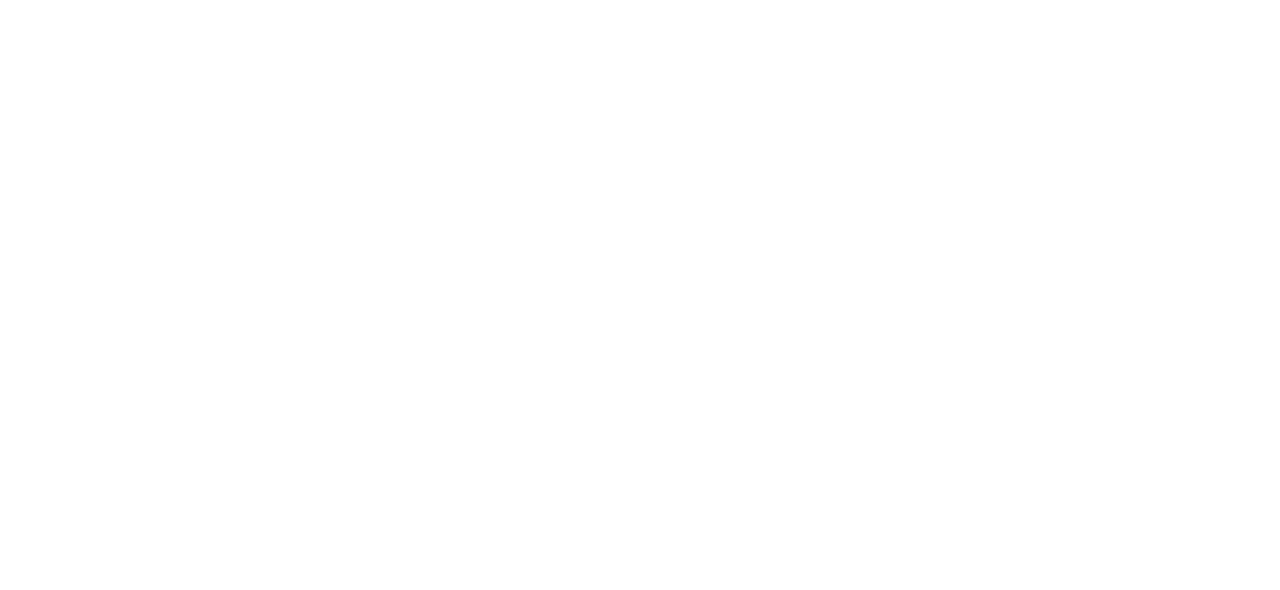
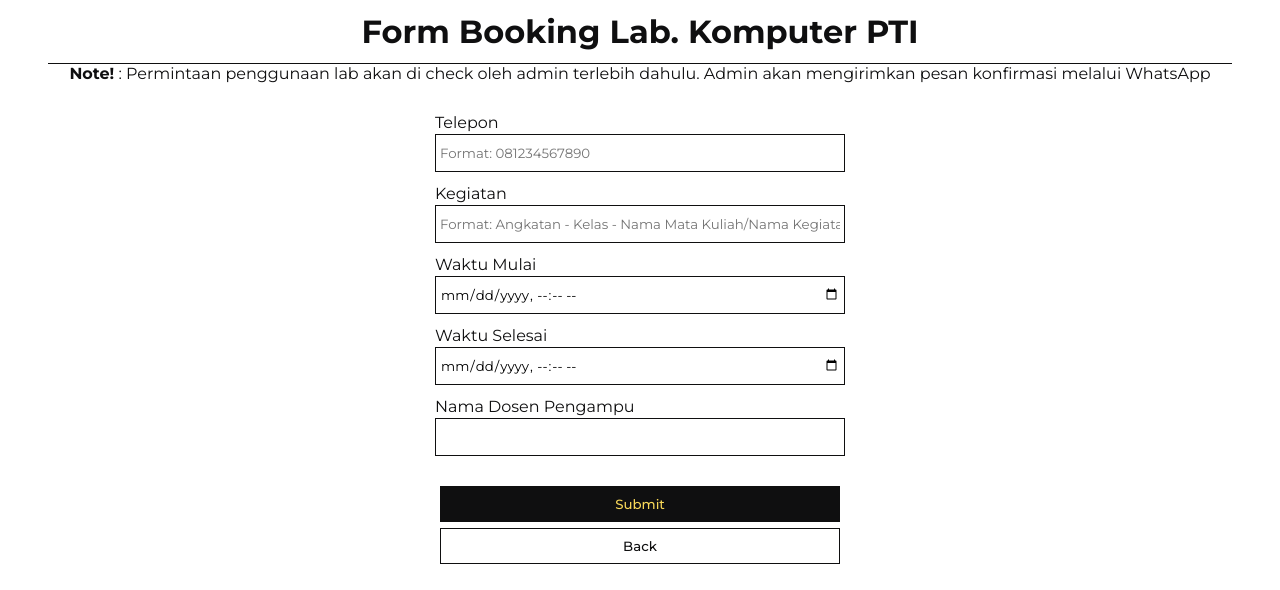
Before and after one commit to LutfiNR/LaBooking, a plain HTML site: page frontend/booking.html in a window 1280 px wide. Drawn offline with Linux system fonts and the light colour scheme; sample sign-in values are in the browser's storage.

Commit message:
Final Project done

```diff
--- a/frontend/booking.html
+++ b/frontend/booking.html
@@ -18,7 +18,68 @@
   </head>
   <body>
     <main>
-     <!-- Disini -->
+      <!-- Heading of the webpage -->
+      <h1>Form Booking Lab. Komputer PTI</h1>
+
+      <!-- Note paragraph -->
+      <p class="form-note">
+        <b>Note!</b> : Permintaan penggunaan lab akan di check oleh admin
+        terlebih dahulu. Admin akan mengirimkan pesan konfirmasi melalui
+        WhatsApp
+      </p>
+      <!-- Booking form -->
+      <form id="form-booking">
+        <!-- Input field for telepon -->
+        <div>
+          <label for="phone">Telepon</label><br />
+          <input
+            type="tel"
+            id="phone"
+            name="phone"
+            pattern="[0-9]{10,12}"
+            placeholder="Format: 081234567890"
+            required
+          />
+        </div>
+        <!-- Input field for kegiatan -->
+        <div>
+          <label for="activity">Kegiatan</label><br />
+          <input
+            type="text"
+            id="activity"
+            name="activity"
+            placeholder="Format: Angkatan - Kelas - Nama Mata Kuliah/Nama Kegiatan"
+            required
+          />
+        </div>
+
+        <!-- Input field for start time -->
+        <div>
+          <label for="start">Waktu Mulai</label><br />
+          <input type="datetime-local" id="start" name="start" required />
+        </div>
+
+        <!-- Input field for end time -->
+        <div>
+          <label for="end">Waktu Selesai</label><br />
+          <input type="datetime-local" id="end" name="end" required />
+        </div>
+
+        <!-- Input field for dosen -->
+        <div>
+          <label for="dosen">Nama Dosen Pengampu</label><br />
+          <input type="text" id="dosen" name="dosen" required />
+        </div>
+
+        <!-- Submit button -->
+        <div>
+          <button id="button-submit" class="btn-submit" type="submit">Submit</button>
+        </div>
+      </form>
+      <!-- Back button -->
+      <div>
+        <button id="button-back" class="btn-back">Back</button>
+      </div>
     </main>
   </body>
 </html>
--- a/frontend/css/admin.css
+++ b/frontend/css/admin.css
@@ -1,48 +1,47 @@
-body {
-    font-family: Arial, sans-serif;
-    background-color: #f0f0f0;
-    margin: 0;
-    padding: 0;
+body{
+    background-color: var(--light-color);
+}
+main{
+    margin-top: 24px;
+}
+main h1{
+    text-align: center;
+}
+.container {
+    padding: 24px;
 }
 
-.container {
-    max-width: 800px;
-    margin: 50px auto;
+.container h1 {
     text-align: center;
 }
 
-.title {
-    font-size: 48px;
-    margin-bottom: 20px;
+.container h2 {
+    margin-top: 40px;
 }
 
-.white-text {
-    color: white;
+table {
+    width: 100%;
+    border-collapse: collapse;
+    margin: 20px 0;
+    font-size: 14px;
 }
 
-.yellow-text {
-    color: #FFD700; /* Kuning */
-}
-
-.description {
-    font-size: 24px;
-    margin-bottom: 30px;
-}
-
-.styled-table {
-    width: 100%;
-    border-collapse: collapse;
+table, th, td {
     border: 1px solid #ddd;
 }
 
-.styled-table th,
-.styled-table td {
-    padding: 12px 15px;
+th, td {
+    padding: 8px;
     text-align: left;
-    border-bottom: 1px solid #ddd;
 }
 
-.styled-table th {
+th {
     background-color: #f2f2f2;
-    color: #333;
 }
+button {
+    border: none;
+    background-color: transparent;
+}
+button img{
+    width: 28px;
+}
--- a/frontend/css/booking.css
+++ b/frontend/css/booking.css
@@ -0,0 +1,72 @@
+main {
+    padding: 0 48px;
+    color: var(--primary-color);
+}
+
+main h1 {
+    padding: 12px 0;
+    color: var(--primary-color);
+    text-align: center;
+    border-bottom: 1px solid var(--primary-color);
+}
+
+form{
+    margin-top: 24px;
+}
+form , main> div{
+    font-size: 1em;
+    display: flex;
+    flex-direction: column;
+    align-items: center;
+}
+
+.form-note {
+    text-align: center;
+}
+
+form>div {
+    margin: 6px 0;
+}
+
+form div input {
+    margin-top: 2px;
+    width: 400px;
+    height: 28px;
+    border: 1px solid var(--primary-color);
+    padding: 4px;
+}
+
+form div:last-child {
+    margin-top: 24px;
+}
+
+button {
+    font-weight: 500;
+    width: 400px;
+    height: 36px;
+    border: 1px solid var(--primary-color);
+}
+
+button:hover{
+    transform: translateY(-2px)
+}
+
+.btn-back {
+    background-color: transparent;
+    color: var(--primary-color);
+}
+
+form .btn-submit {
+    background-color: var(--primary-color);
+    color: var(--secondary-color);
+}
+
+@media only screen and (max-width: 768px) {
+    button {
+        width: 90vw;
+    }
+    /* form */
+    form div input {
+        width: 90vw;
+    }
+}
--- a/frontend/js/booking.js
+++ b/frontend/js/booking.js
@@ -0,0 +1,78 @@
+/**
+ * Event listener for DOMContentLoaded event.
+ * This function handles the initial setup and authentication for the booking page.
+ */
+document.addEventListener("DOMContentLoaded", async () => {
+    // Get the back button element
+    const buttonBack = document.getElementById("button-back");
+
+    // Retrieve the authentication token and token expiration from local storage
+    const authToken = localStorage.getItem("authToken");
+    const tokenExpiration = localStorage.getItem("tokenExpiration");
+
+    // If there's no token, redirect to the login page
+    if (!authToken ||!tokenExpiration) {
+        window.location.href = "/login.html";
+        return;
+    }
+
+    // Check if the token is expired
+    const currentTime = Date.now();
+    if (currentTime > tokenExpiration) {
+        // Token is expired, remove it from local storage and redirect to login
+        localStorage.removeItem("authToken");
+        localStorage.removeItem("tokenExpiration");
+        window.location.href = "/login.html";
+        return;
+    }
+
+    // Add event listener to the back button to navigate back to the home page
+    buttonBack.addEventListener("click", () => {
+        window.location.href = "/";
+    });
+
+    // Get the booking form element
+    const formBooking = document.getElementById('form-booking');
+
+    // Add event listener to the booking form to handle form submission
+    formBooking.addEventListener('submit', async (event) => {
+        // Prevent the form from submitting normally
+        event.preventDefault()
+
+        // Create a FormData object from the form
+        const formData = new FormData(formBooking);
+
+        // Convert the FormData object to a plain JavaScript object
+        const data = Object.fromEntries(formData);
+
+        try {
+            // Send a POST request to the server with the form data and authentication token
+            const response = await fetch('https://api-labooking.vercel.app/booking', {
+                method: 'POST',
+                headers: {
+                    'Content-Type': 'application/json',
+                    'Authorization': `Bearer ${authToken}`
+                },
+                body: JSON.stringify(data)
+            });
+
+            // If the response status is not OK, throw an error with the server message
+            if (!response.ok) {
+                const { message } = await response.json();
+                throw new Error(message);
+            }
+
+            // If the response status is OK, get the server message and display it in an alert
+            const { message } = await response.json();
+            alert(message)
+
+            // Navigate to the home page
+            window.location.href = "/"
+
+        } catch (error) {
+            // If an error occurs, display the error message in an alert and navigate to the login page
+            alert(error);
+            window.location.href = "/login.html"
+        }
+    });
+})
```
Also changed, not shown: frontend/css/index.css (+12 -0 lines), frontend/index.html (+6 -6 lines).
